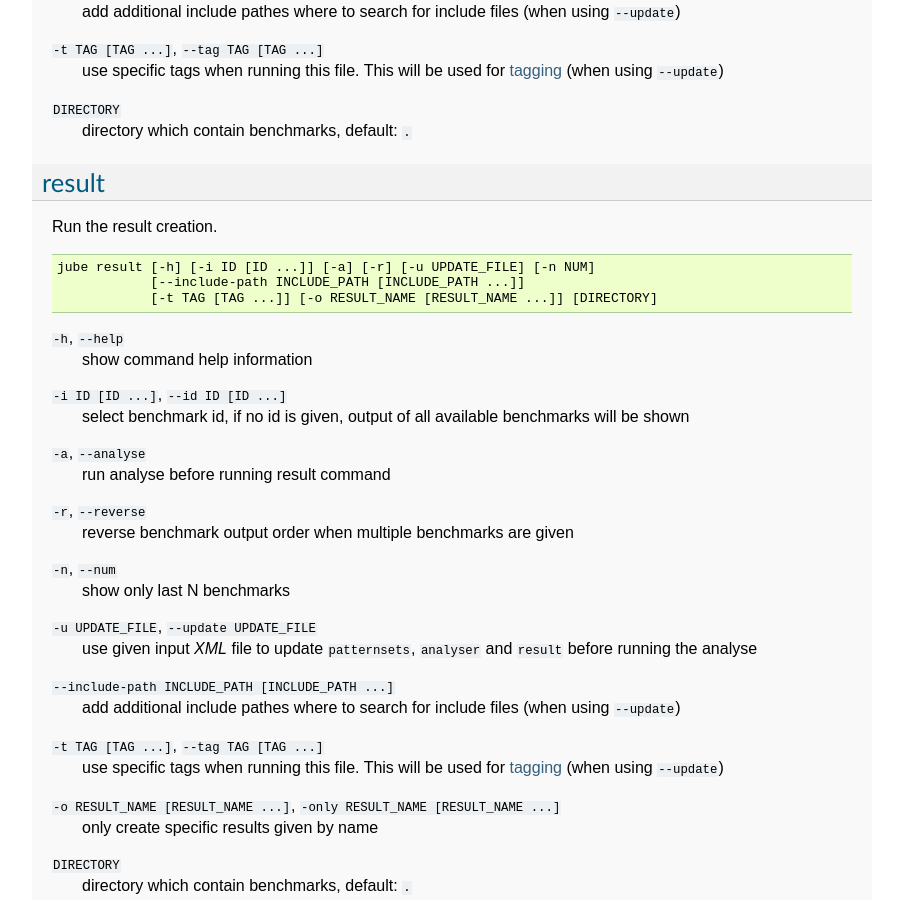
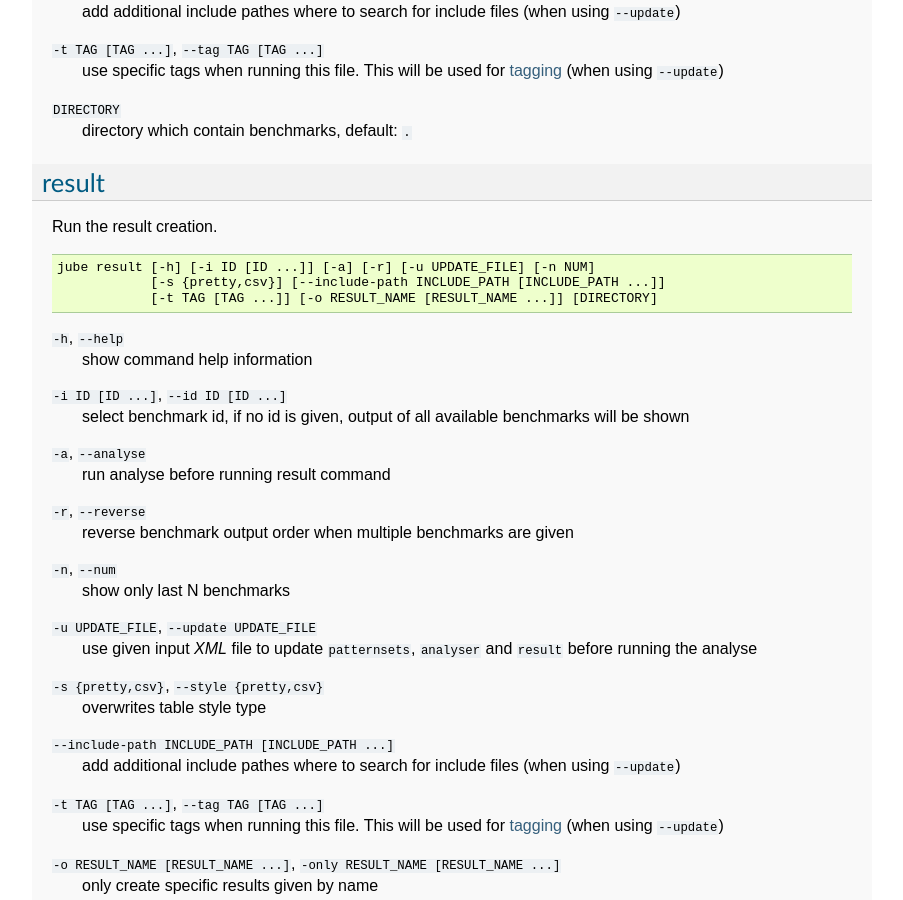
Before and after one commit to FZJ-JSC/JUBE, a Sphinx documentation site: the page built from docs/commandline.rst, in a window 1280 px wide and 900 px high, scrolled down 2699 px. Shown: the whole window, without its empty margins (198-1101 px from the left). Built offline with Sphinx 7.4.7, drawn with Linux system fonts in a browser that asks for light colours.

Commit message:
update documentation

```diff
--- a/docs/commandline.rst
+++ b/docs/commandline.rst
@@ -194,7 +194,7 @@ Run the result creation.
 .. code-block:: none
 
    jube result [-h] [-i ID [ID ...]] [-a] [-r] [-u UPDATE_FILE] [-n NUM]
-               [--include-path INCLUDE_PATH [INCLUDE_PATH ...]]
+               [-s {pretty,csv}] [--include-path INCLUDE_PATH [INCLUDE_PATH ...]]
                [-t TAG [TAG ...]] [-o RESULT_NAME [RESULT_NAME ...]] [DIRECTORY]
 
 
@@ -216,6 +216,9 @@ Run the result creation.
 
 ``-u UPDATE_FILE``, ``--update UPDATE_FILE``
    use given input *XML* file to update ``patternsets``, ``analyser`` and ``result`` before running the analyse
+
+``-s {pretty,csv}``, ``--style {pretty,csv}``
+   overwrites table style type
 
 ``--include-path INCLUDE_PATH [INCLUDE_PATH ...]``
    add additional include pathes where to search for include files (when using ``--update``)
```
Also changed, not shown: 2 other files.
